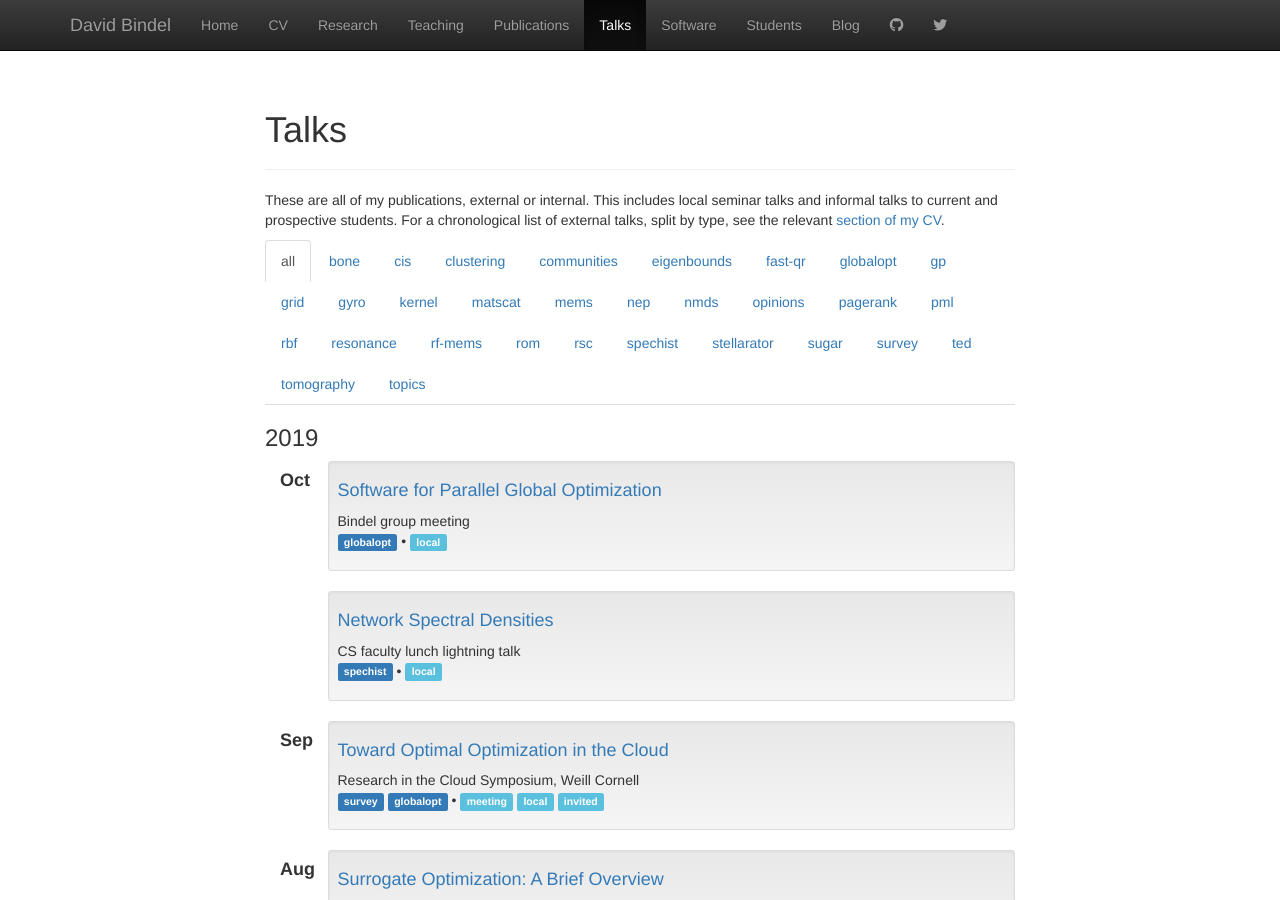
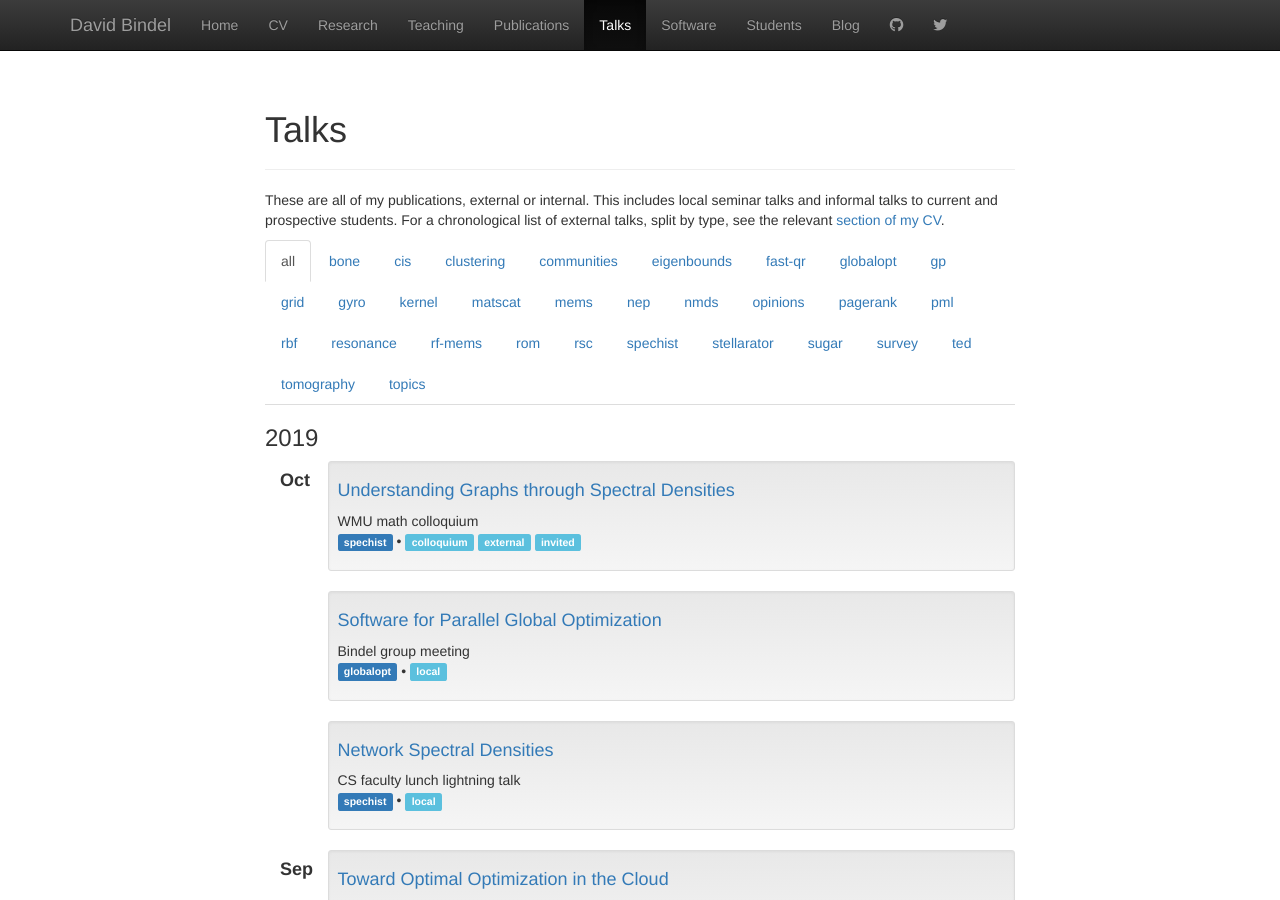
Before and after one commit to dbindel/cornell_web, a Jekyll site: the page built from talks.html, in a window 1280 px wide and 900 px high. Built offline with Jekyll 4.4.1, drawn with Linux system fonts in a browser that asks for light colours; nearby versions of some CDN libraries.

Commit message:
Add WMU colloq talk.

```diff
--- a/_data/present.yml
+++ b/_data/present.yml
@@ -1230,3 +1230,9 @@
   tags: [globalopt]
   where: Bindel group meeting
   type: [local]
+-
+  file: 2019-10-wmu-a/wmu-oct19.pdf
+  title: "Understanding Graphs through Spectral Densities"
+  tags: [spechist]
+  where: WMU math colloquium
+  type: [colloquium, external, invited]
```
